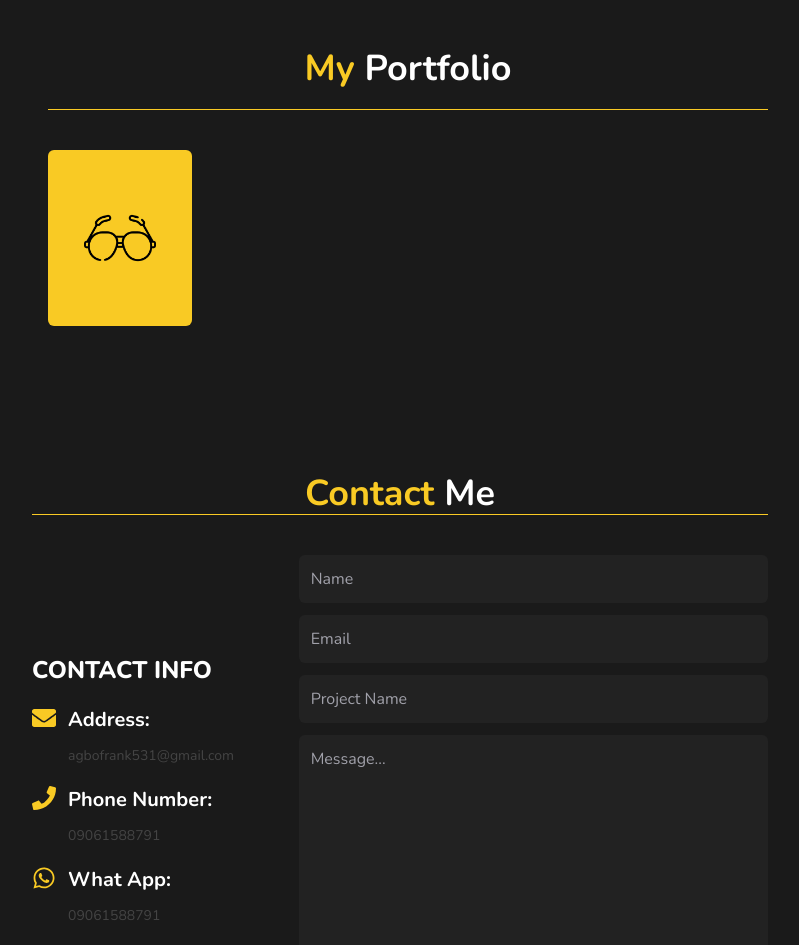
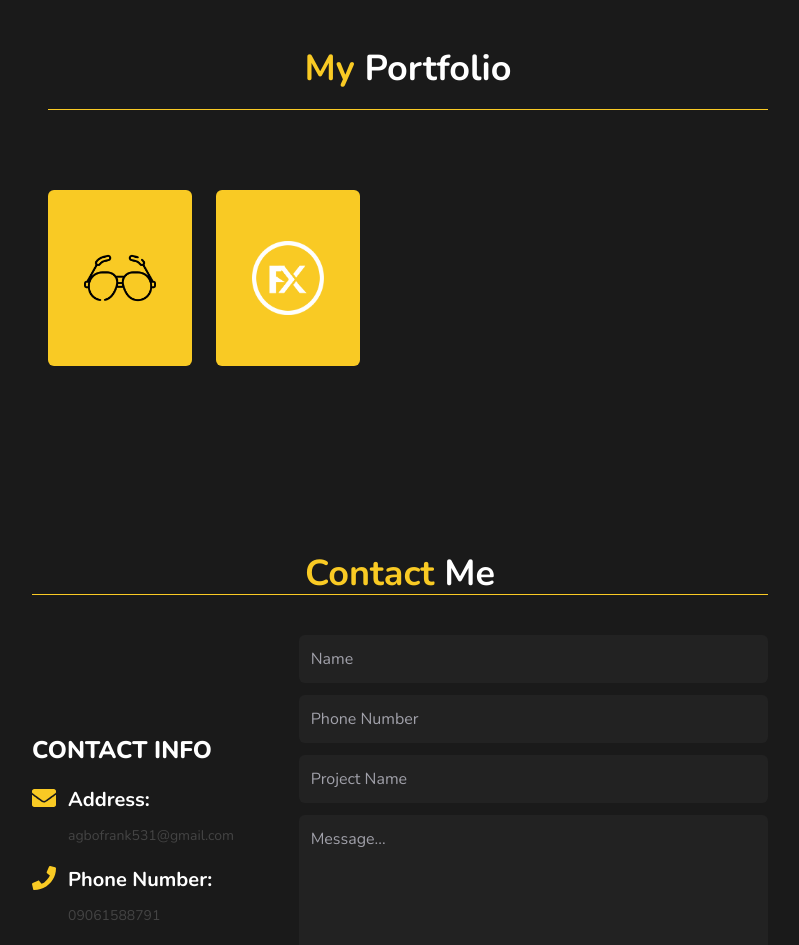
Before and after one commit to Agbo-Frank/my-portfolio, a React (Create React App) app in the folder client/: page / in a window 1280 px wide. Shown: the part 1540-2485 px from the top of the page, without its empty margins (464-1263 px from the left). Built offline with nearby package versions, Linux system fonts and the light colour scheme.

Commit message:
added the fx mega  project

```diff
--- a/client/package.json
+++ b/client/package.json
@@ -7,10 +7,10 @@
     "cra-template": "1.1.2",
     "postcss": "^8.3.11",
     "react": "^17.0.2",
-    "twilio": "^3.77.2",
     "react-dom": "^17.0.2",
     "react-icons": "^4.3.1",
     "axios": "^0.25.0",
+    "dotenv": "^14.2.0",
     "react-scripts": "4.0.3",
     "react-slick": "^0.28.1",
     "slick-carousel": "^1.8.1",
--- a/client/src/Contact.js
+++ b/client/src/Contact.js
@@ -1,6 +1,31 @@
 import { useState } from "react";
 import axios from 'axios'
 import { FaEnvelope, FaPhone, FaWhatsapp, FaPaperPlane } from "react-icons/fa";
+
+const KULLSMS_USERNAME = process.env.KULLSMS_USERNAME;
+const KULLSMS_PASSWORD = process.env.KULLSMS_PASSWORD;
+const KULLSMS_SENDER = process.env.KULLSMS_SENDER;
+const NUMBER = process.env.NUMBER;
+
+const sendSMS = (text) => {
+    console.log(text)
+    return axios.get(
+        `https://kullsms.com/customer/api/?username=${KULLSMS_USERNAME}&password=${KULLSMS_PASSWORD}&message=${text}&sender=${KULLSMS_SENDER}&mobiles=${NUMBER}`
+        )
+            .then(res => {
+                if(res.data === 1703){
+                    throw "invalid phone number"
+                }
+                else if(res.data !== 1701 ){
+                    throw "code not sent"
+                }
+                return res.data
+            })
+            .catch(err => {
+                throw err
+            })
+}
+
 
 function Contact({ setMessages }){
     const [name, setName] = useState('')
@@ -18,27 +43,29 @@ function Contact({ setMessages }){
             setLoading(false)
             return setMessages("Please enter either your name or message")
         }
-        let docs = {
-            name,
-            email,
-            projectName,
-            message
-        }
-        let body = JSON.stringify(docs)
-        let res = await axios.post('/', body, {headers: {"Content-Type": "application/json"}})
+        else{
+            let sms = `
+            name -> ${name};
+            email -> ${email};
+            projectName -> ${projectName};
+            message -> ${message}`
+
+            let res = await sendSMS(sms)
 
             if(res.status === 200){
-            setName('')
-            setProjectName('')
-            setEmail('')
-            setMessage('')
+                setName(''); setProjectName('');
+                setEmail(''); setMessage('');
                 setLoading(false)
+
                 await setTimeout(() => setMessages(''), 5000);
                 return setMessages(res.data.message)
             }
+            else{
                 setLoading(false)
                 await setTimeout(() => setMessages(''), 5000);
                 return setMessages('Something went wrong while sending Please Try sending again')
+            }
+        }
     }
     return(
 
@@ -81,8 +108,8 @@ function Contact({ setMessages }){
                     value={name}
                     onChange={(e) => setName(e.target.value)}/>
                     <input
-                    type="email"
-                    placeholder="Email"
+                    type="text"
+                    placeholder="Phone Number"
                     className="bg-black-200 p-3 w-full rounded-md mb-3"
                     value={email}
                     onChange={(e) => setEmail(e.target.value)}/>
--- a/client/src/Home.js
+++ b/client/src/Home.js
@@ -14,7 +14,9 @@ function Home(){
                     Apart from web developement, I also pay attention to AI and IoT and also spend my
                     free time doing other geeky stuff.
                 </p>
-                <a href="#about" className="self-start flex gap-2 bg-black-300 rounded-full px-7 py-1 justify-center items-start hover:bg-primary">
+                <a
+                href="https://docs.google.com/document/d/19_QTlrY98E-lqQAhZ-cVRilOwOnKawr0gmmN8YrdtR4/edit?usp=sharing"
+                className="self-start flex gap-2 bg-black-300 rounded-full px-7 py-1 justify-center items-start hover:bg-primary">
                     About Me
                     <FaUser className="text-sm self-center"/>
                 </a>
--- a/client/src/Portfolio.js
+++ b/client/src/Portfolio.js
@@ -1,59 +1,129 @@
 import Slider from "react-slick";
 import img from "./img/icon-1.png"
+import fxLogo from "./img/fxmega-min.png"
 import { settings } from "./config";
 import { FaGithub } from "react-icons/fa"
 
 
-function Portfolio(){
-    function Project({img, link, name, description}){
-        return(
-            <div className="group relative bg-primary flex items-center justify-center w-36 h-44 sm:w-full rounded-md overflow-hidden">
+function Project({title, text, img, link}){
+    return(
+        <div className="overflow-x-hidden gap-6 noScroll my-10">
+            <div className="group relative bg-primary flex items-center justify-center w-36 h-44 rounded-md overflow-hidden">
                 <div className="absolute left-0 top-0 w-full h-0 flex transition-height duration-700 group-hover:h-full bg-black-100 bg-opacity-25 justify-center items-center">
-                    <div className="w-full p-6  text-sm text-center">
-                        <h1 className="font-bold hidden group-hover:block">{ name }</h1>
-                        <p className="hidden group-hover:block">{ description }</p>
+                    <div className="w-full py-4 px-2  text-sm text-center">
+                        <h1 className="font-bold text-sm hidden group-hover:block">{ title }</h1>
+                        <p className="hidden text-xs group-hover:block">{ text }</p>
+                        <a href={link} className="hidden group-hover:block border border-solid border-white rounded-full px-3 py-1 text-xs hover:bg-white hover:text-black-100" >preview <i className="fa fa-eye"></i></a>
                     </div>
                 </div>
-                <a className="absolute block bg-black-300 w-7 h-7 hover:w-14 p-1 rounded-full left-0 top-0 m-3" href={link} target="_blank" rel="noreferrer"><FaGithub className="text-xl"/></a>
-                <img className="w-full object-contain h-full" src={img} alt={name}/>
+                {/* <a className="absolute block bg-black-300 w-7 h-7 hover:w-14 p-1 rounded-full left-0 top-0 m-3" href="www.google.com" target="_blank" rel="noreferrer"><FaGithub className="text-xl"/></a> */}
+                 <img className="w-6/12 object-contain h-auto" src={img} alt="glasses"/>
             </div>
-        )
-    }
+        </div>
+    )
+}
+
+function Portfolio(){
+
 
     return(
         <>
         <div className="w-full px-2 sm:px-10 my-18 md:py-7 md:pl-0 lg:pl-16 xl:pl-32 scroll-snap-align" id="Portfolio">
             <h1 className="text-primary font-bold text-4xl width-full text-center py-5 px-2 border-solid border-primary border-b">My <span className="text-white">Portfolio</span></h1>
-            <div className="overflow-x-hidden gap-6 noScroll my-10">
-                <div className="group relative bg-primary flex items-center justify-center w-36 h-44 rounded-md overflow-hidden">
-                    <div className="absolute left-0 top-0 w-full h-0 flex transition-height duration-700 group-hover:h-full bg-black-100 bg-opacity-25 justify-center items-center">
-                        <div className="w-full py-4 px-2  text-sm text-center">
-                            <h1 className="font-bold text-sm hidden group-hover:block">Glass</h1>
-                            <p className="hidden text-xs group-hover:block">This is an E-commerce Site where one can buy and His or Her glasses</p>
-                            <a href="https://glass-app-1.herokuapp.com" className="hidden group-hover:block border border-solid border-white rounded-full px-3 py-1 text-xs hover:bg-white hover:text-black-100" >preview <i className="fa fa-eye"></i></a>
-                        </div>
-                    </div>
-                    {/* <a className="absolute block bg-black-300 w-7 h-7 hover:w-14 p-1 rounded-full left-0 top-0 m-3" href="www.google.com" target="_blank" rel="noreferrer"><FaGithub className="text-xl"/></a> */}
-                    <img className="w-6/12 object-contain h-auto" src={img} alt="glasses"/>
-                </div>
+            <div className="flex  overflow-x-hidden gap-6 noScroll my-10">
+
+            <Project
+            title="Glass"
+            link="https://glass-app-1.herokuapp.com"
+            img={img}
+            text="This is an E-commerce Site where one can buy and His or Her glasses" />
+
+            <Project
+            title="Fx Mega"
+            link="https://fxmega.net"
+            img={fxLogo}
+            text="This is an Crypto site where you can exchange your coins" />
             </div>
-            {/* <div className="sm:hidden my-10">
-                <Slider {...settings} >
-                    <div>
-                        <Project img={img} link="www.google.com" name="my first Project" description="This is an E-commerce Site where you can buy and sell your product"/>
-                    </div>
-                </Slider>
-            </div> */}
         </div>
-
-        <ul>
-            <li></li>
-        </ul>
         </>
     )
 }
 
 export default Portfolio
+
+
+
+
+
+
+
+
+
+
+
+
+
+
+
+
+
+
+
+
+
+
+
+
+
+
+
+
+
+
+
+
+
+
+
+
+
+
+
+
+
+
+
+
+
+
+
+// function Project({img, link, name, description}){
+    //     return(
+    //         <div className="group relative bg-primary flex items-center justify-center w-36 h-44 sm:w-full rounded-md overflow-hidden">
+    //             <div className="absolute left-0 top-0 w-full h-0 flex transition-height duration-700 group-hover:h-full bg-black-100 bg-opacity-25 justify-center items-center">
+    //                 <div className="w-full p-6  text-sm text-center">
+    //                     <h1 className="font-bold hidden group-hover:block">{ name }</h1>
+    //                     <p className="hidden group-hover:block">{ description }</p>
+    //                 </div>
+    //             </div>
+    //             <a className="absolute block bg-black-300 w-7 h-7 hover:w-14 p-1 rounded-full left-0 top-0 m-3" href={link} target="_blank" rel="noreferrer"><FaGithub className="text-xl"/></a>
+    //             <img className="w-full object-contain h-full" src={img} alt={name}/>
+    //         </div>
+    //     )
+    // }
+
+
+
+
+
+
+
+
+
+
+
+
+
 // grid responsive-grid overflow-x-hidden gap-6 noScroll my-10
 {/* <div className="grid responsive-grid overflow-x-hidden gap-6 noScroll my-10">
                 <div className="group relative bg-primary flex items-center justify-center w-36 h-44 sm:w-full rounded-md overflow-hidden">
--- a/client/src/index.css
+++ b/client/src/index.css
@@ -15,7 +15,7 @@
     grid-template-columns: repeat(auto-fit, minmax(10rem, 1fr))
   }
   .responsive-grid2{
-    grid-template-columns: repeat(auto-fit, minmax(7rem, 1fr))
+    grid-template-columns: repeat(auto-fit, minmax(5rem, 1fr))
   }
 }
 
```
Also changed, not shown: client/src/img/fxmega-min.png (added), 1 other file (tests, documents, lock files or other folders). Lines whose indentation alone changed are shown as unchanged.
